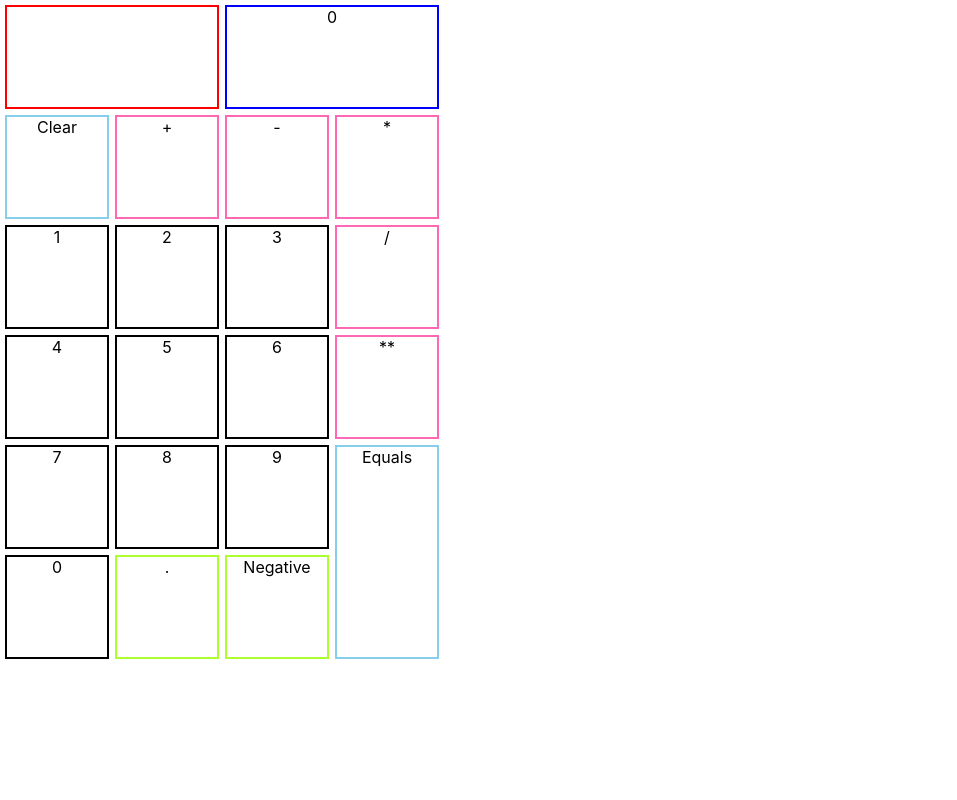
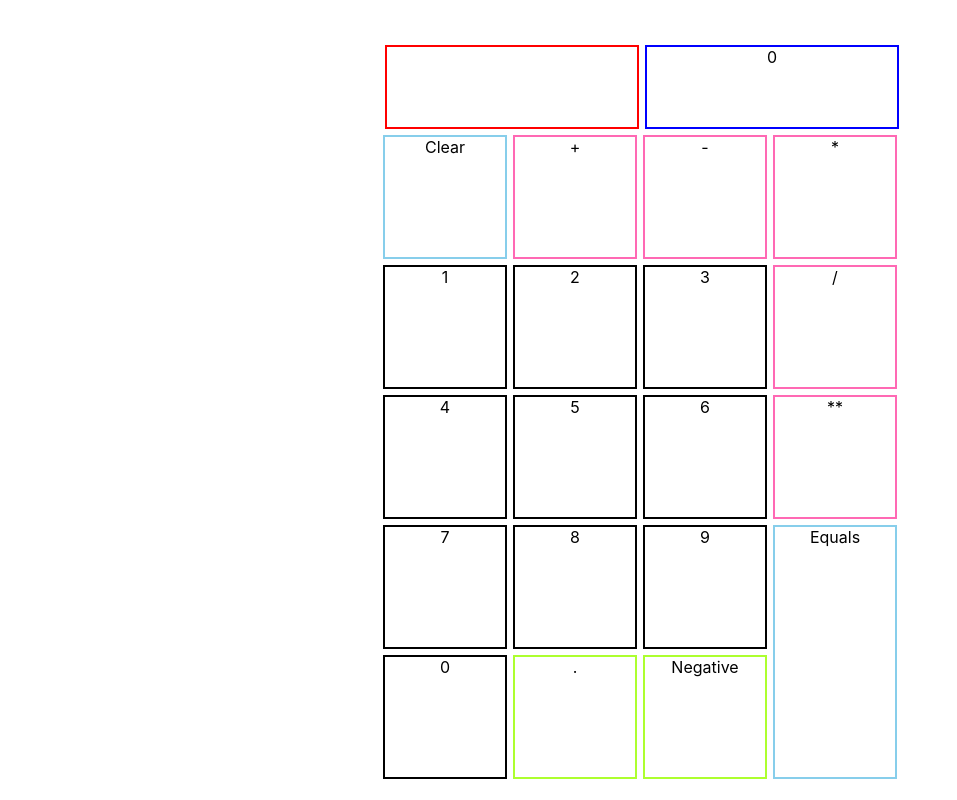
Before and after one commit to amara-j/calculator, a React (Create React App) app: page / in a window 1280 px wide. Shown: the whole page, without its empty margins (0-957 px from the left). Built offline with nearby package versions, Linux system fonts and the light colour scheme.

Commit message:
resizing substituting in repeat() for repetitive grid syntax, making buttons bigger

```diff
--- a/src/App.css
+++ b/src/App.css
@@ -1,21 +1,30 @@
+.App {
+  margin-top: 5vh;
+  display: grid;
+  grid-template-columns: 1fr;
+  align-items: center;
+  justify-items: center;
+}
+
 .calculatorButtons {
   text-align: center;
   display: grid;
-  grid-template-columns: 110px 110px 110px 110px;
-  grid-template-rows: 110px 110px 110px 110px;
+  grid-template-columns: repeat(4, 130px);
+  grid-template-rows: repeat(4, 130px);
+  justify-items: center;
 }
 
 .calculatorDisplay {
   text-align: center;
   display: grid;
-  grid-template-columns: 110px 110px 110px 110px;
-  grid-template-rows: 110px;
+  grid-template-columns: repeat(4, 130px);
+  grid-template-rows: 90px;
 }
 
 .clearContainer {
   border: 2px solid skyblue;
-  width: 100px;
-  height: 100px;
+  width: 120px;
+  height: 120px;
   margin: 5px 5px 5px 5px;
   grid-column: 1;
   grid-row: 1;
@@ -73,14 +82,14 @@
 
 .numberContainer {
   border: 2px solid black;
-  width: 100px;
-  height: 100px;
+  width: 120px;
+  height: 120px;
   margin: 5px 5px 5px 5px;
 }
 .equalsContainer {
   border: 2px solid skyblue;
-  width: 100px;
-  height: 210px;
+  width: 120px;
+  height: 250px;
   margin: 5px 5px 5px 5px;
   grid-column: 4;
   grid-row: 4 / 5;
@@ -88,29 +97,29 @@
 
 .decimalContainer {
   border: 2px solid greenyellow;
-  width: 100px;
-  height: 100px;
+  width: 120px;
+  height: 120px;
   margin: 5px 5px 5px 5px;
 }
 
 .operatorContainer {
   border: 2px solid hotpink;
-  width: 100px;
-  height: 100px;
+  width: 120px;
+  height: 120px;
   margin: 5px 5px 5px 5px;
 }
 
 .negativeContainer {
   border: 2px solid greenyellow;
-  width: 100px;
-  height: 100px;
+  width: 120px;
+  height: 120px;
   margin: 5px 5px 5px 5px;
 }
 
 .expressionContainer {
   border: 2px solid red;
-  width: 210px;
-  height: 100px;
+  width: 250px;
+  height: 80px;
   grid-column: 1 /2;
   margin: 5px 5px 5px 5px;
   grid-row: 1;
@@ -118,9 +127,9 @@
 
 .resultContainer {
   border: 2px solid blue;
-  width: 210px;
+  width: 250px;
   margin: 5px 5px 5px 5px;
-  height: 100px;
+  height: 80px;
   grid-column: 3/4;
   grid-row: 1;
 }
```
